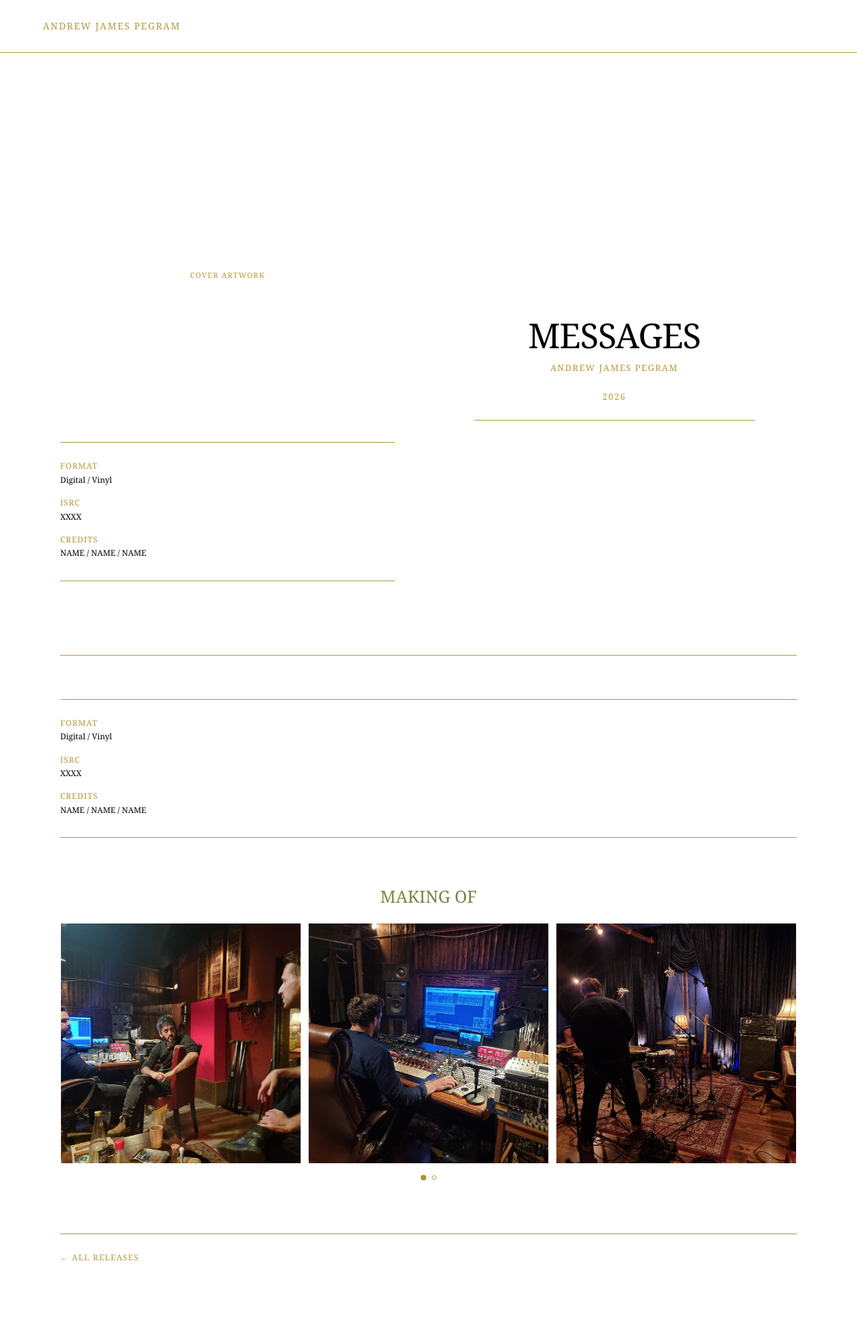
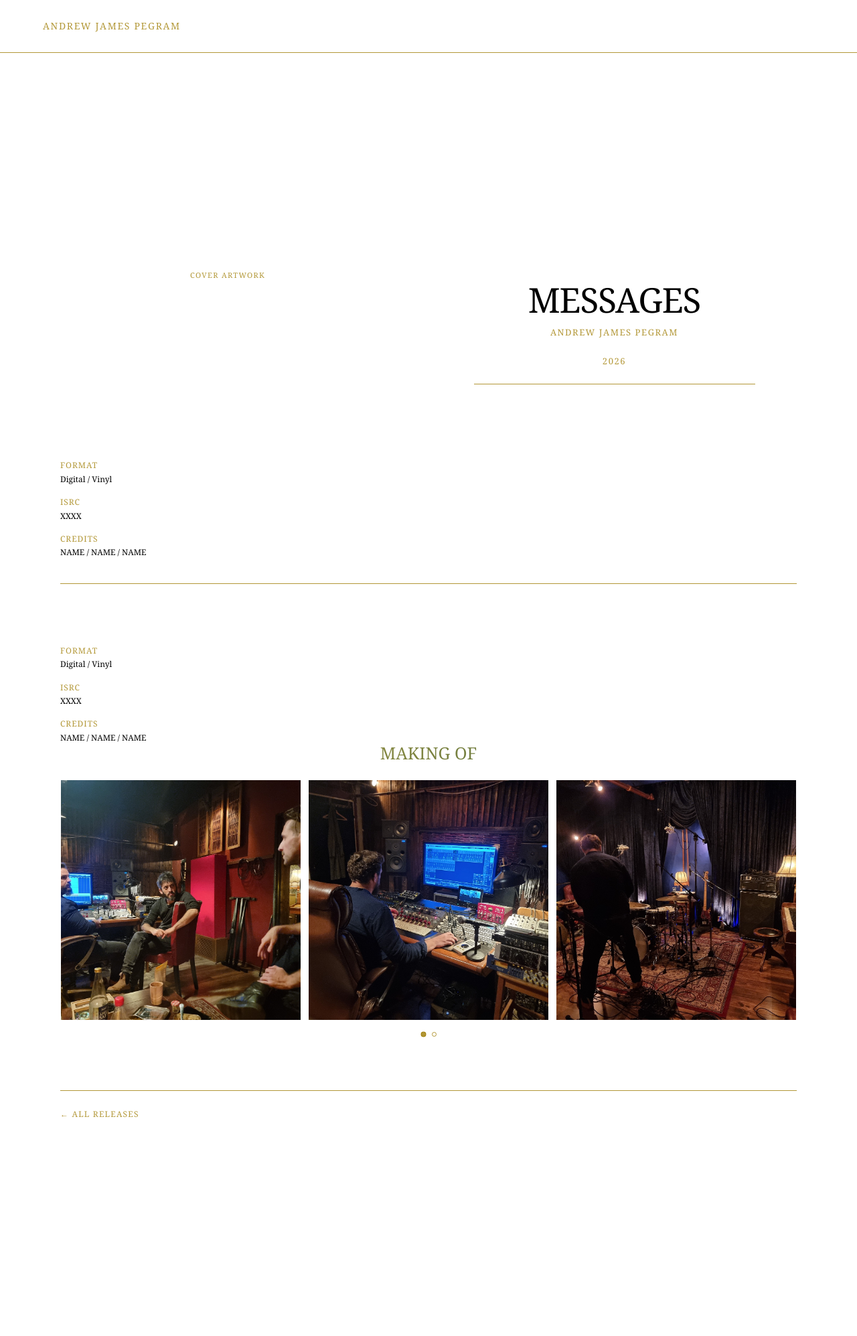
Before and after one commit to Drew-leotard/andrew-james-pegram-archive, a Jekyll site: the page built from _releases/2026-09-02-Messages.md, in a window 1280 px wide. Shown: the whole page at 67% size. Built offline with Jekyll 4.4.1, drawn with Linux system fonts in a browser that asks for light colours; some web fonts are replaced; after the commit the page ends 1781 px from its top, so only the background shows below that.

Commit message:
Update release.html
remove dividers release meta

```diff
--- a/_layouts/release.html
+++ b/_layouts/release.html
@@ -244,14 +244,13 @@
 
     /* RELEASE METADATA */
 
-    .release-meta {
-      padding: 25px 0 30px;
-      border-top: 1px solid var(--line);
-      border-bottom: 1px solid var(--line);
-      margin-bottom: 75px;
-      font-size: 12px;
-      line-height: 1.7;
-    }
+.release-meta {
+  padding: 25px 0 0;
+  margin: 0;
+  border: none;
+  font-size: 12px;
+  line-height: 1.7;
+}
 
     .release-meta strong {
       color: var(--gold);
```
